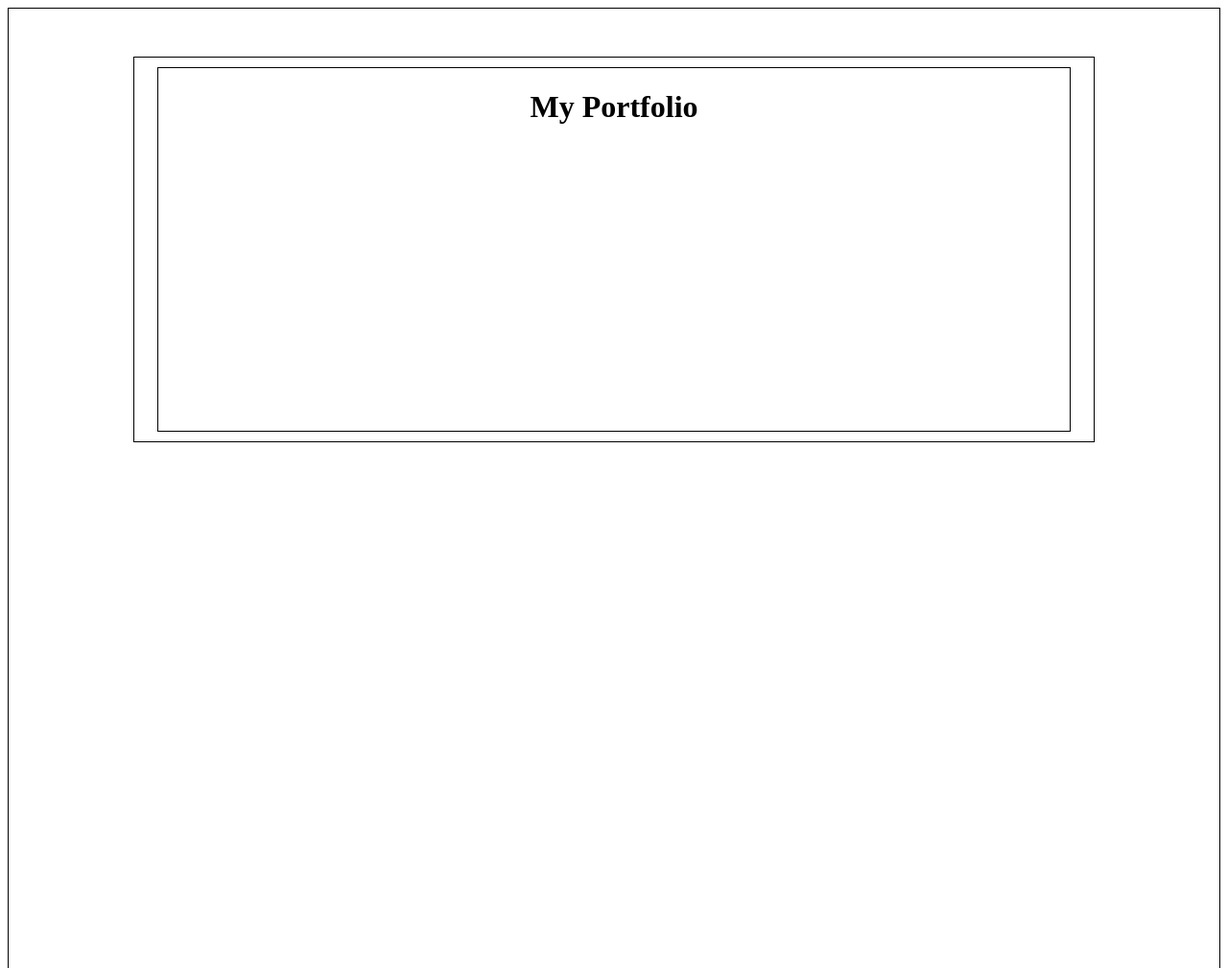
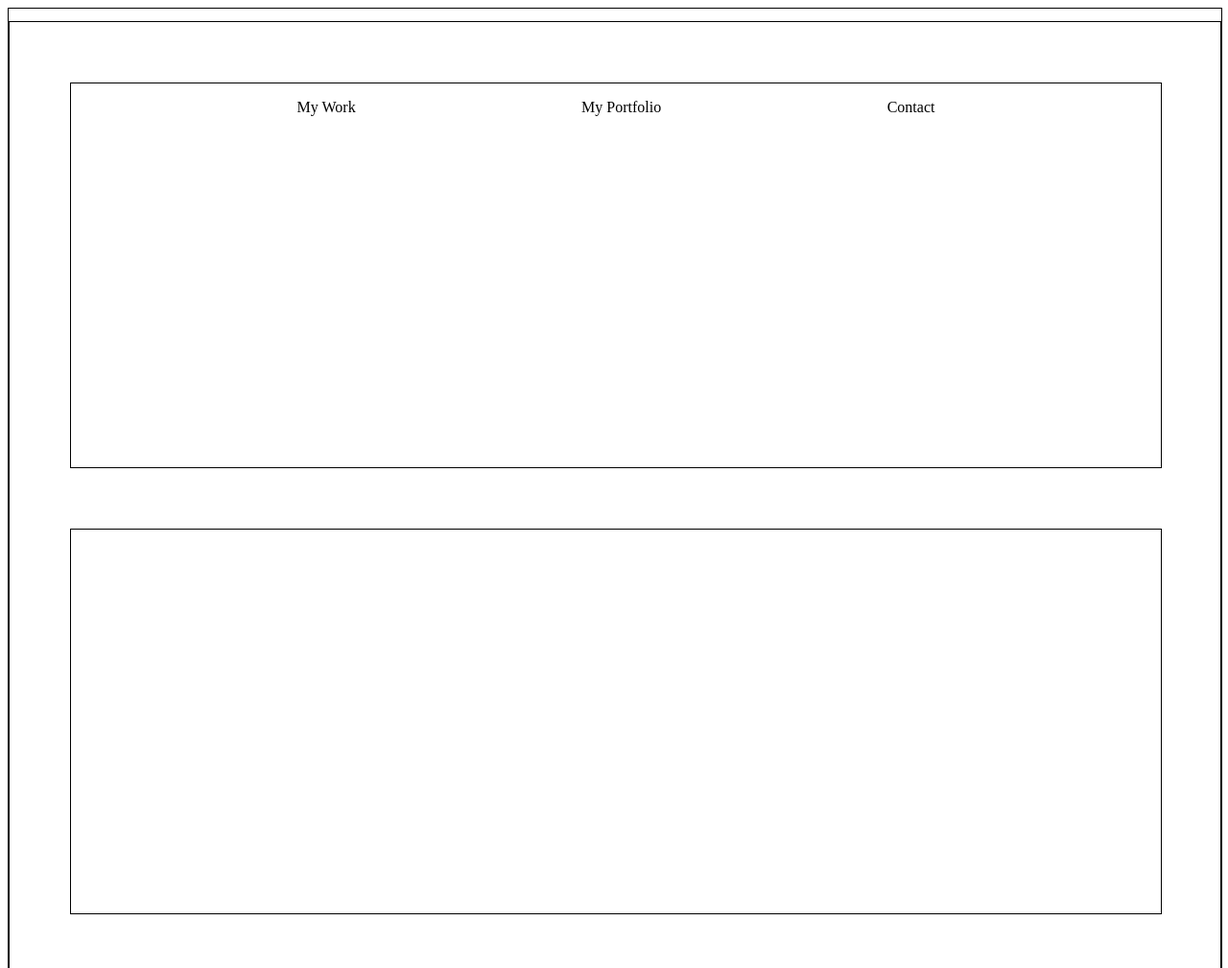
Before and after one commit to morningdump69/portfolio, a plain HTML site: page index.html in a window 1280 px wide. Shown: the top 1009 px of the page at 96% size. Drawn offline with Linux system fonts and the light colour scheme; files that its build step writes are made by us from their sources.

Commit message:
layout commit

```diff
--- /dev/null
+++ b/css/style.css
@@ -0,0 +1,37 @@
+body{
+    display: flex;
+}
+#main{
+    display: flex;
+    flex-direction: row;
+    border: 1px solid black;
+    width: 100%;
+    height: 1000px;
+    justify-content: center;
+}
+
+#navbarcontainer{
+    display: flex;
+    flex-direction: column;
+    border: 1px solid black;
+    width: 1500px;
+    height: 1000px;;
+    margin-top: 1%;
+}
+
+#navbar{
+    display: flex;
+    border: 1px solid black;
+    margin: 5%;
+    width: 90%;
+    height: 400px;
+    justify-content: space-evenly;
+}
+
+#mainbody{
+    display: flex;
+    border: 1px solid black;
+    height: 400px;
+    width: 90%;
+    margin-left: 5%;
+}
--- a/index.html
+++ b/index.html
@@ -8,20 +8,32 @@
     <link rel="stylesheet" href="style.css">
 </head>
 <body>
+
     <div id = "main">
 
         <div id = "navbarcontainer">
 
             <div id = "navbar">
 
-                <h1>My Portfolio</h1>
+                <p>My Work</p>
+
+                <p>My Portfolio</p>
+
+                <p>Contact</p>
+
+            </div>
+
+            <div id="mainbody">
+
+
 
             </div>
 
         </div>
 
+
+
     </div>
-
 
     <script src="script.js"></script>
 </body>
--- a/style.css
+++ /dev/null
@@ -1,27 +0,0 @@
-body{
-    display: flex;
-}
-#main{
-    display: flex;
-    border: 1px solid black;
-    width: 100%;
-    height: 1000px;
-    justify-content: center;
-}
-
-#navbarcontainer{
-    display: flex;
-    border: 1px solid black;
-    width: 1000px;
-    height: 400px;
-    justify-content: center;
-    margin-top: 4%;
-}
-
-#navbar{
-    display: flex;
-    border: 1px solid black;
-    margin: 1%;
-    width: 95%;
-    justify-content: center;
-}
```
Also changed, not shown: contact.html (added), javascript/script.js (added), mywork.html (added).
